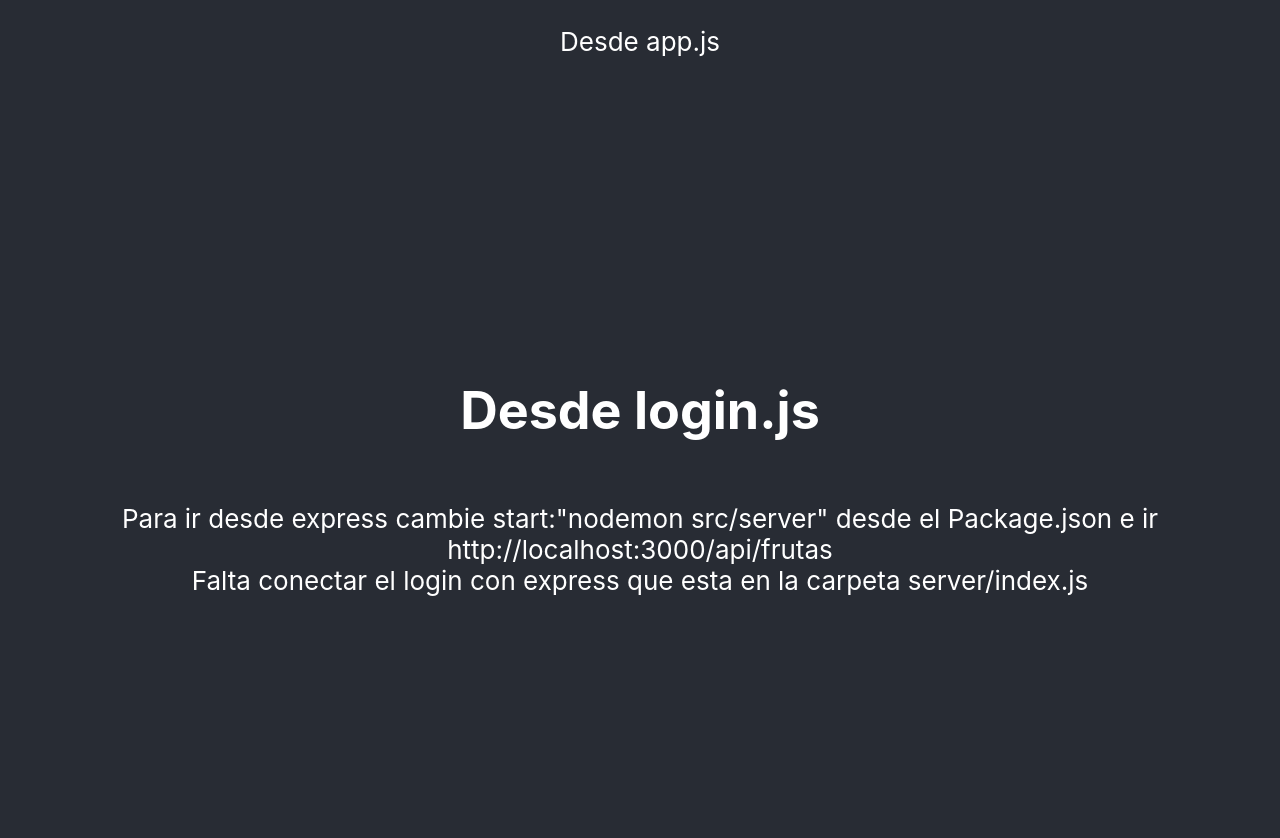
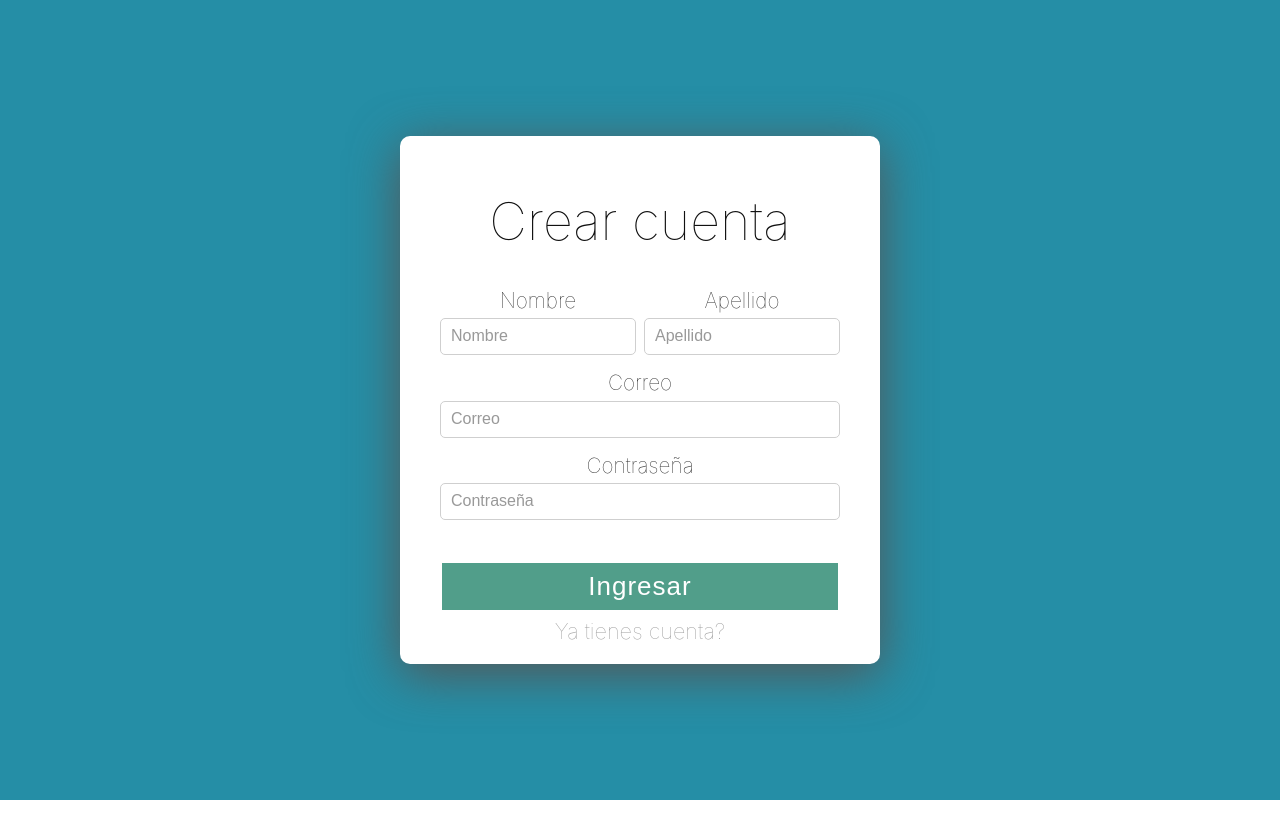
Before and after one commit to IvanMJs/login-react, a React (Create React App) app: page / in a window 1280 px wide. Shown: the top 838 px of the page. After the commit the page ends 800 px from the top, so only its background shows below. Built offline with nearby package versions, Linux system fonts and the light colour scheme; no server answers.

Commit message:
componente de Login

```diff
--- a/src/App.js
+++ b/src/App.js
@@ -7,11 +7,6 @@ class App extends Component {
     return (
       <div className="App">
         <header className="App-header">
-
-          <p>
-            Desde app.js
-          </p>
-
           <Login />
 
         </header>
--- a/src/components/login/login.css
+++ b/src/components/login/login.css
@@ -1,14 +1,123 @@
-body {
-    margin: 0;
-    padding: 0;
-    font-family: -apple-system, BlinkMacSystemFont, "Segoe UI", "Roboto", "Oxygen",
-      "Ubuntu", "Cantarell", "Fira Sans", "Droid Sans", "Helvetica Neue",
-      sans-serif;
-    -webkit-font-smoothing: antialiased;
-    -moz-osx-font-smoothing: grayscale;
-  }
 
-  code {
-    font-family: source-code-pro, Menlo, Monaco, Consolas, "Courier New",
-      monospace;
-  }
+.wrapper {
+  height: 100vh;
+  width: 100%;
+  display: flex;
+  flex-direction: column;
+  justify-content: center;
+  align-items: center;
+  background-color: #258ea6;
+}
+
+.form-wrapper {
+  width: 400px;
+  display: flex;
+  flex-direction: column;
+  padding: 20px 40px;
+  border-radius: 10px;
+  box-shadow: 0px 10px 50px #555;
+  background-color: #ffffff;
+}
+
+form {
+  width: 100%;
+  display: flex;
+  flex-wrap: wrap;
+}
+
+h1 {
+  text-align: center;
+  width: 100%;
+  color: #111;
+  font-weight: lighter;
+  font-family: -apple-system, BlinkMacSystemFont, "Segoe UI", Roboto, Oxygen,
+    Ubuntu, Cantarell, "Open Sans", "Helvetica Neue", sans-serif;
+}
+
+label {
+  font-size: 0.8em;
+  margin-bottom: 0.25em;
+  color: #222;
+  font-weight: lighter;
+}
+
+input {
+  padding: 10px 10px;
+  border-radius: 5px;
+  outline: none;
+  border: 1px solid #cfcfcf;
+}
+
+input::placeholder {
+  font-size: 1.2em;
+  font-weight: lighter;
+  color: #999;
+}
+
+input.error {
+  border: 1px solid red;
+}
+
+.errorMessage {
+  color: red;
+  font-size: 0.75em;
+  display: relative;
+}
+
+.firstName {
+  margin-right: 1%;
+}
+
+.lastName {
+  margin-left: 1%;
+}
+
+.firstName,
+.lastName,
+.email,
+.password {
+  display: flex;
+  flex-direction: column;
+  margin-bottom: 15px;
+}
+
+.firstName,
+.lastName {
+  width: 49%;
+}
+
+.email,
+.password {
+  width: 100%;
+}
+
+.createAccount {
+  width: 100%;
+  display: flex;
+  flex-direction: column;
+  align-items: center;
+}
+
+.createAccount button {
+  background-color: #519e8a;
+  color: #fff;
+  border: 2px solid #fff;
+  width: 100%;
+  margin-top: 1em;
+  padding: 8px 0px;
+  font-size: 1em;
+  font-weight: lighter;
+  letter-spacing: 1px;
+  margin-bottom: 0.25em;
+}
+
+.createAccount button:hover {
+  color: #519e8a;
+  background-color: #fff;
+  border: 2px solid #519e8a;
+}
+
+.createAccount small {
+  color: #999;
+  font-weight: lighter;
+}
--- a/src/components/login/login.js
+++ b/src/components/login/login.js
@@ -1,43 +1,80 @@
-import React, { Component } from 'react';
-import './login.css';
+import React, { Component } from "react";
+import "./login.css";
 
 class Login extends Component {
-
   //inicializo state
   constructor(props) {
     super(props);
-  this.state = {}
-  this.connecToServer = this.connecToServer.bind(this)
+    this.state = {};
+    this.connecToServer = this.connecToServer.bind(this);
   }
 
   connecToServer() {
-    fetch('/api/frutas')
+    fetch("/api/frutas")
       .then(res => res.json())
       .then(data => console.log(data));
   }
-
 
   componentDidMount() {
     this.connecToServer();
   }
 
   render() {
-    //console.log(this.state.frutas);
     return (
-      <div className="App">
-        <header className="App-header">
-
-          <h1>
-            Desde login.js
-          </h1>
-          <p>Para ir desde express cambie start:"nodemon src/server" desde el
-            Package.json e ir http://localhost:3000/api/frutas <br/>
-            Falta conectar el login con express que esta en la carpeta
-            server/index.js
-
-          </p>
-
-        </header>
+      <div className="wrapper">
+        <div className="form-wrapper">
+          <h1>Crear cuenta</h1>
+          <form onSubmit={this.handleSubmit} noValidate>
+            <div class="firstName">
+              <label htmlFor="firstName">Nombre</label>
+              <input
+                type="text"
+                className=""
+                placeholder="Nombre"
+                name="firstname"
+                noValidate
+                onChange={this.handleChange}
+              />
+            </div>
+            <div class="lastName">
+              <label htmlFor="lastName">Apellido</label>
+              <input
+                type="text"
+                className=""
+                placeholder="Apellido"
+                name="lastName"
+                noValidate
+                onChange={this.handleChange}
+              />
+            </div>
+            <div class="email">
+              <label htmlFor="email">Correo</label>
+              <input
+                type="email"
+                className=""
+                placeholder="Correo"
+                name="email"
+                noValidate
+                onChange={this.handleChange}
+              />
+            </div>
+            <div class="password">
+              <label htmlFor="password">Contraseña</label>
+              <input
+                type="text"
+                className=""
+                placeholder="Contraseña"
+                name="password"
+                noValidate
+                onChange={this.handleChange}
+              />
+            </div>
+            <div className="createAccount">
+              <button type="submit">Ingresar</button>
+              <small>Ya tienes cuenta?</small>
+            </div>
+          </form>
+        </div>
       </div>
     );
   }
--- a/src/server/index.js
+++ b/src/server/index.js
@@ -14,8 +14,6 @@ var welcome = "Bienvenido a EXPRESS 🖖";
 //Tirando fruta
 const frutas = ["🥝", "🍎", "🍊 ", welcome];
 
-//res.json(Frutas);
-
 app.get("/api/frutas", (req, res) => {
   res.json({
     frutas: frutas
```
Lines whose indentation alone changed are shown as unchanged.
